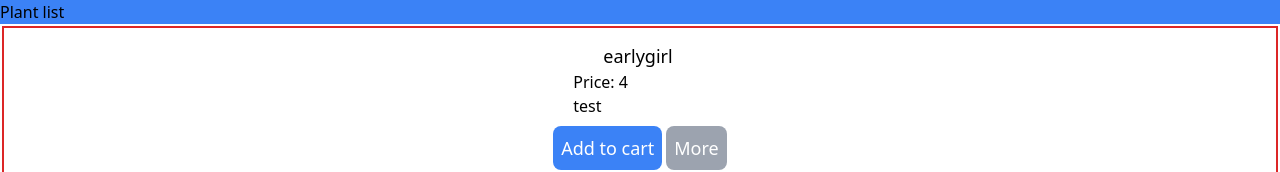
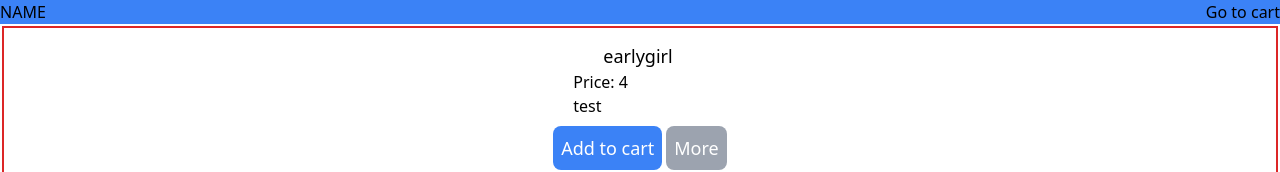
Before and after one commit to isaiahmartin847/farm-web, a Next.js app: page / in a window 1280 px wide. Shown: the top 172 px of the page. Built offline with nearby package versions, Linux system fonts and the light colour scheme.

Commit message:
added the styling to the header

```diff
--- a/src/app/components/header.js
+++ b/src/app/components/header.js
@@ -1,9 +1,14 @@
 export default function NavBar () {
     return (
         <nav className="bg-blue-500">
-            <ul>
-                <li>Plant list</li>
-            </ul>
+            <div className="flex justify-between items-center">
+                <div className="flex item-center">
+                    <h1>NAME</h1>
+                </div>
+                <div className="flex items-center">
+                    <a>Go to cart</a>
+                </div>
+            </div>
         </nav>
     )
 }
```
